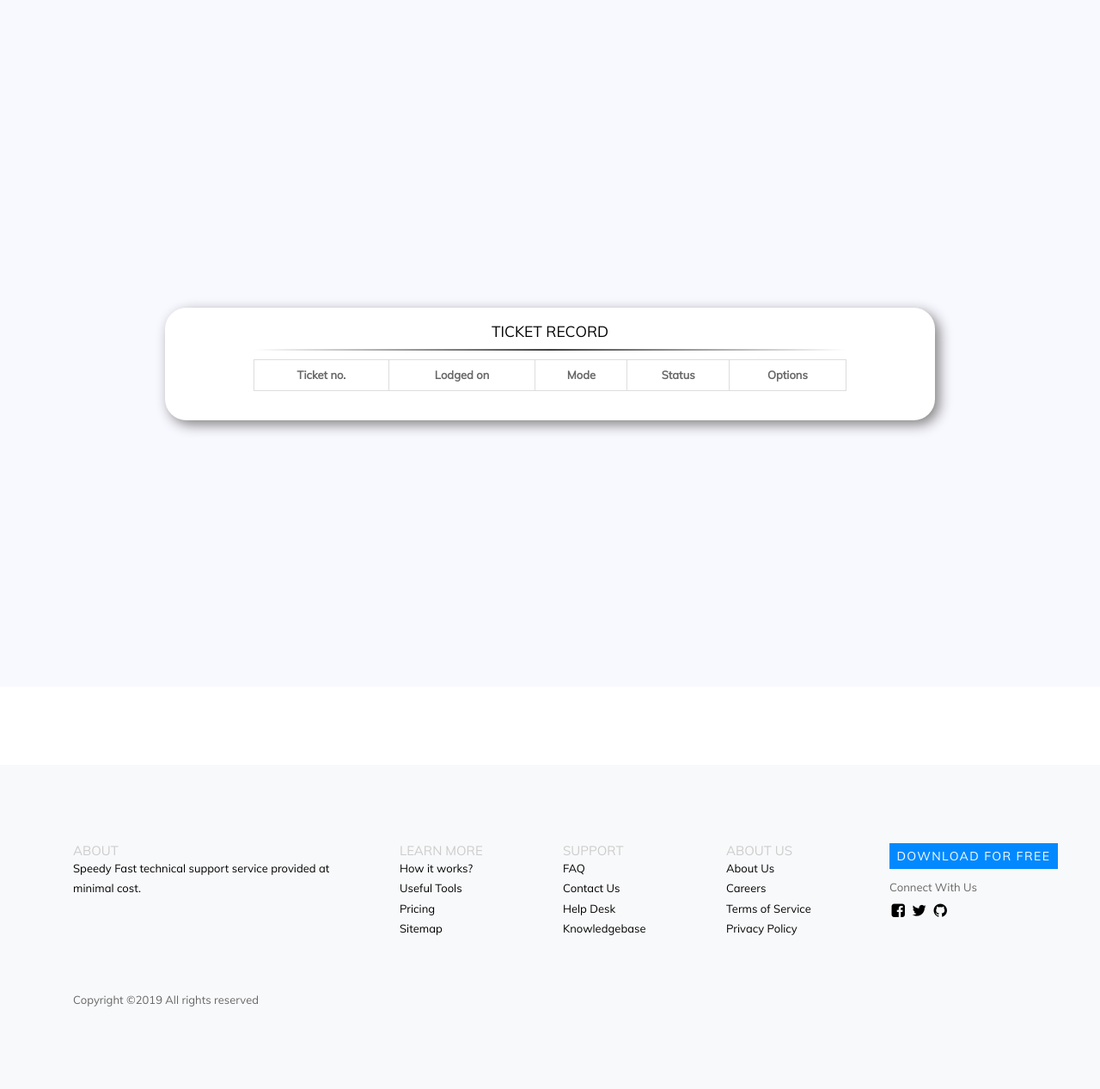
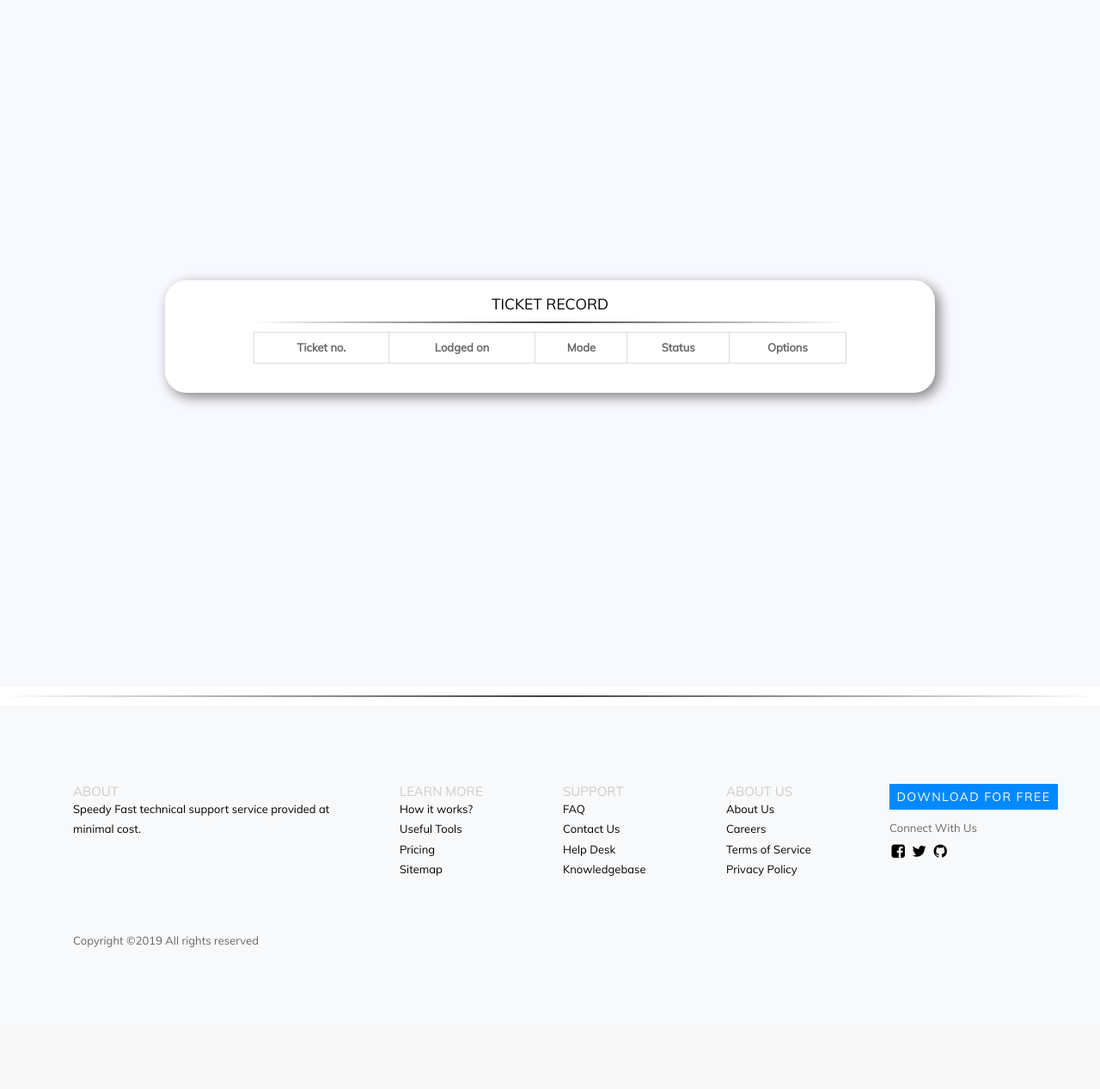
Before and after one commit to manabsaha/TechnicalHelpdesk, a Flask app: page /services/ in a window 1280 px wide. Shown: the part 1525-2792 px from the top of the page at 86% size. After the commit the page ends 2627 px from the top, so only its background shows below. Run offline with Flask 2, Linux system fonts and the light colour scheme; lists and menus that the app fills with data are empty; some libraries are stand-ins or nearby versions; some web fonts are replaced.

Commit message:
cosmetic updates

```diff
--- a/templates/site/services.html
+++ b/templates/site/services.html
@@ -12,13 +12,12 @@
           }
           .inner12 {
   min-width: 70%;
-  margin-top: 10%;
   margin-left:auto;
   margin-right:auto;
   border: 2px solid white;
   border-radius: 25px;
   box-shadow: 5px 5px 15px grey;
-  padding-top: 100px;
+  padding-top: 10px;
   padding-bottom: 48px;
   background: url("../images/whitebg.jpg");
    background-size: cover;}
@@ -45,7 +44,7 @@
         </div>
     </div> <!-- .templateux-cover -->
 
-    <div class="templateux-section">
+    <div class="templateux-section" style="padding-bottom:0px;">
 
         <div class="container">
 
@@ -122,8 +121,8 @@
 
         </div><hr>
         <div class="wrapper js-animsition"
-     data-animsition-out-class="fade-out" id="ticket" style=" background-color: #F8F8FF	; z-index:0;">
-     <div class="inner12 p-4 mb-4 bg-white" data-aos="fade-up" data-aos-delay="800" style="margin-top:5%" >
+     data-animsition-out-class="fade-out" id="ticket" style="margin-top:0px; padding-bottom:100px; background-color: #F8F8FF	; z-index:0;">
+     <div class="inner12 p-4 mb-4 bg-white" data-aos="fade-up" data-aos-delay="800" style="height:150%; margin-top:100px;" >
 
         <form action="" method="post">
             <h3 style="text-align:center">TICKET RECORD</h3>
@@ -153,7 +152,7 @@
     </div>
 </div>
     </div> <!-- .templateux-section -->
-
+<hr>
 {%endblock%}
 
 
```
